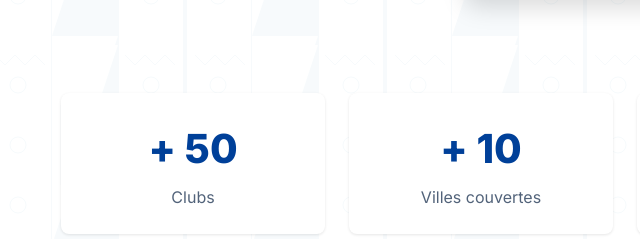
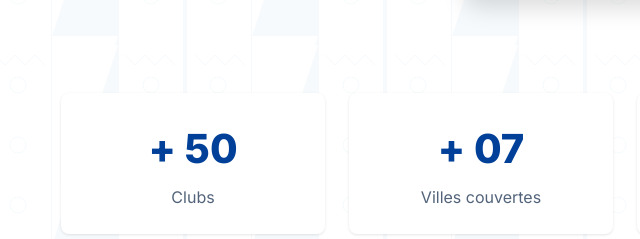
Before and after one commit to ITAINNOVATE/CLICROTARY, a plain HTML site: page index.html in a window 1280 px wide. Shown: the part 1573-1812 px from the top of the page, 15-655 px from the left. Drawn offline with nearby package versions, Linux system fonts and the light colour scheme; no server answers.

Commit message:
Update covered cities stat to + 07

```diff
--- a/index.html
+++ b/index.html
@@ -145,7 +145,7 @@
                         <span class="stat-label">Clubs</span>
                     </div>
                     <div class="stat-card">
-                        <span class="stat-number">+ 10</span>
+                        <span class="stat-number">+ 07</span>
                         <span class="stat-label">Villes couvertes</span>
                     </div>
                     <div class="stat-card">
```
